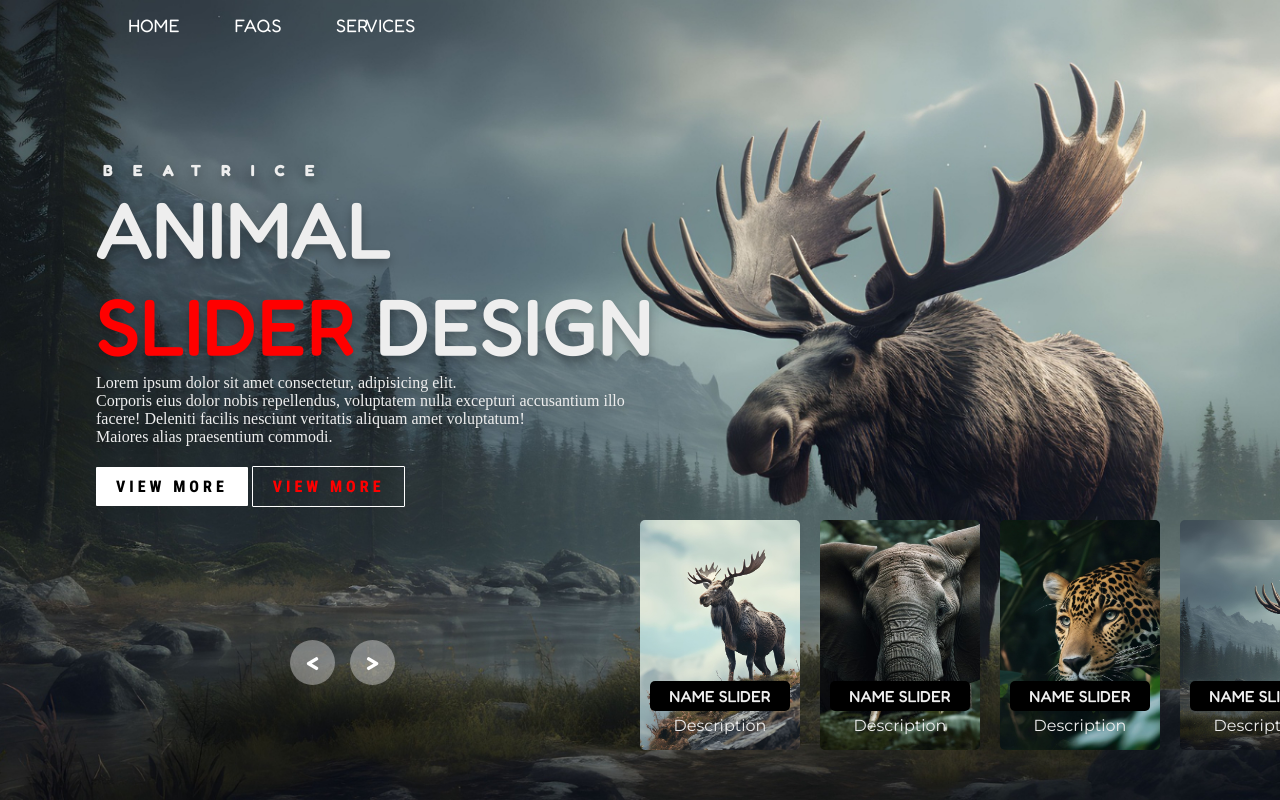
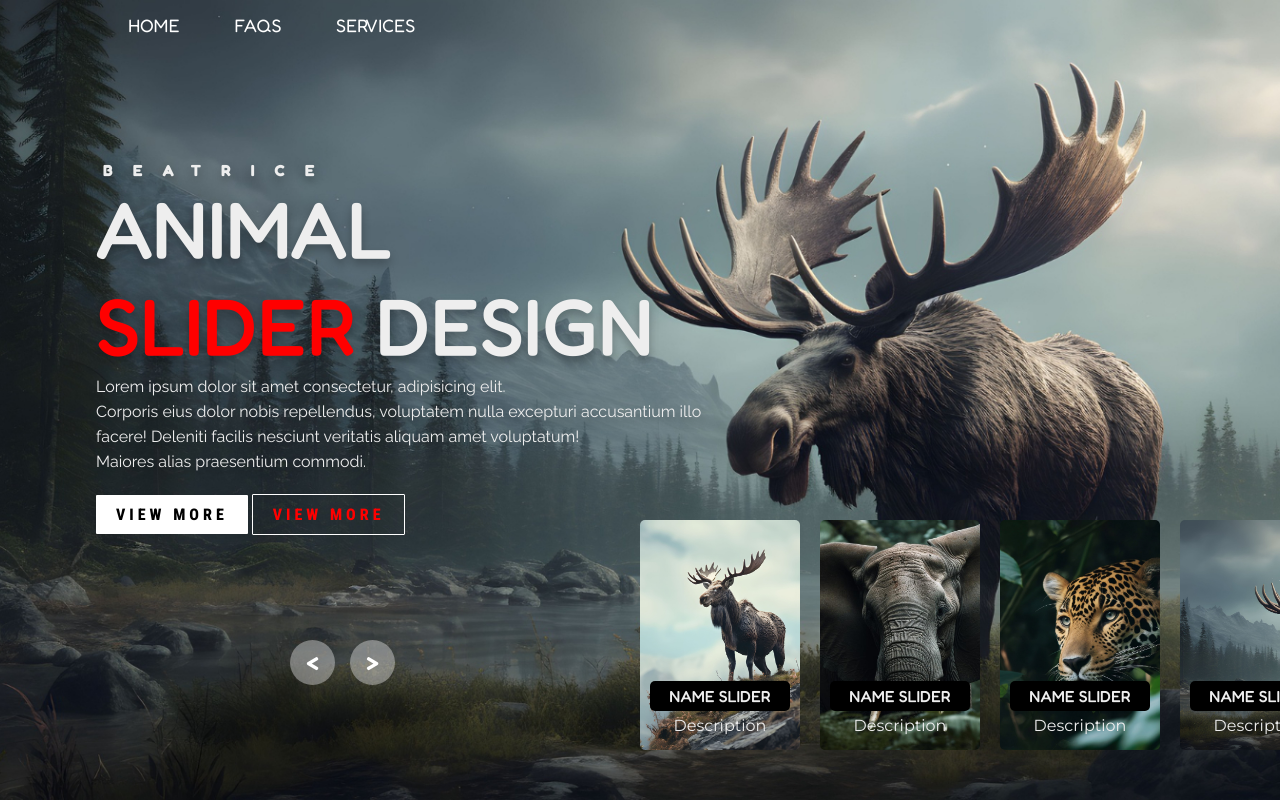
Before and after one commit to Charles-Muia/Slider_Effect, a PHP site: page / in a window 1280 px wide. Run offline with PHP 8.4, Linux system fonts and the light colour scheme.

Commit message:
Slider_14

```diff
--- a/index.php
+++ b/index.php
@@ -30,6 +30,11 @@
 <link rel="preconnect" href="https://fonts.googleapis.com">
 <link rel="preconnect" href="https://fonts.gstatic.com" crossorigin>
 <link href="https://fonts.googleapis.com/css2?family=Montserrat:ital,wght@0,100..900;1,100..900&display=swap" rel="stylesheet">
+
+<link rel="preconnect" href="https://fonts.googleapis.com">
+<link rel="preconnect" href="https://fonts.gstatic.com" crossorigin>
+<link href="https://fonts.googleapis.com/css2?family=Raleway:ital,wght@0,100..900;1,100..900&display=swap" rel="stylesheet">
+
 </head>
 <body>
 
--- a/style.css
+++ b/style.css
@@ -73,6 +73,11 @@ header a:hover {
     text-transform: uppercase;
     margin-left: 1%;
     font-family: "Fredoka", sans-serif;
+}
+
+.carousel .list .item .content .description {
+    font-family: "Raleway", sans-serif;
+    line-height: 25px;
 }
 
 .carousel .list .item:nth-child(1) .author,
```
